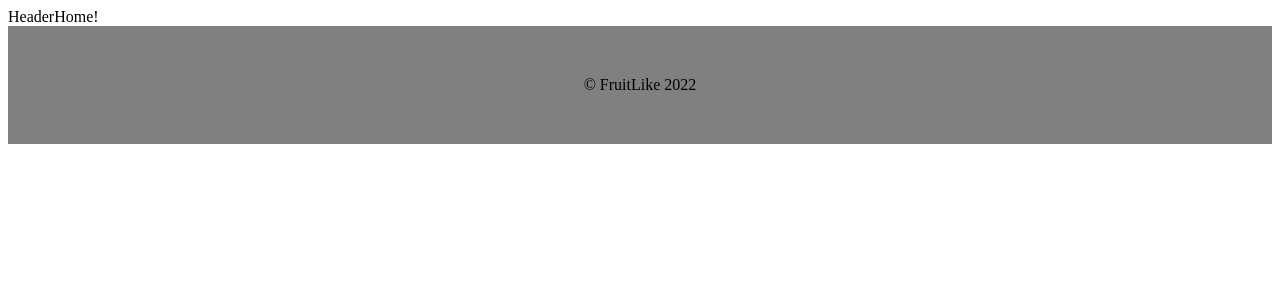
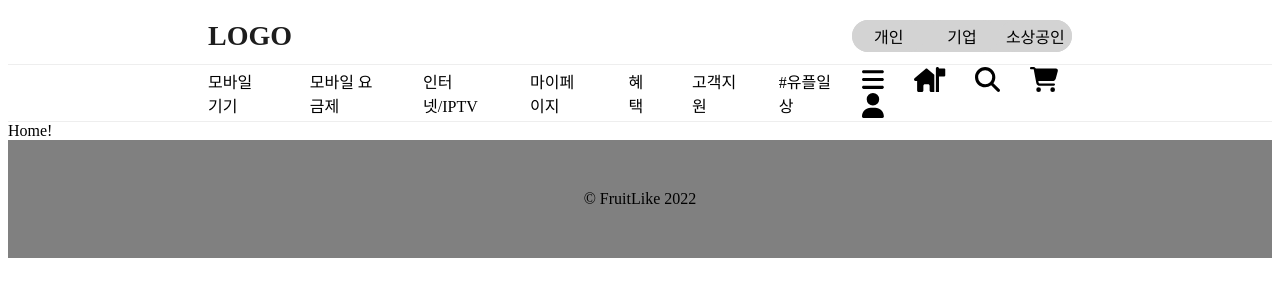
Before and after one commit to wjdgus1122/react_app, a React (Create React App) app: page / in a window 1280 px wide. Shown: the top 300 px of the page. Built offline with nearby package versions, Linux system fonts and the light colour scheme.

Commit message:
Header edit

```diff
--- a/src/components/Header.js
+++ b/src/components/Header.js
@@ -1,3 +1,112 @@
+import {
+  faBars,
+  faCartShopping,
+  faHouseFlag,
+  faMagnifyingGlass,
+  faUser,
+} from "@fortawesome/free-solid-svg-icons";
+import { FontAwesomeIcon } from "@fortawesome/react-fontawesome";
+import styled from "styled-components";
+
+const SHeader = styled.header`
+  width: 100%;
+`;
+const LogoWrap = styled.div`
+  width: 100%;
+  height: 57px;
+  padding: 5px 200px;
+  background-color: white;
+  display: flex;
+  justify-content: space-between;
+  align-items: center;
+  border-bottom: 1px solid #eee;
+`;
+const Logo = styled.div`
+  font-size: 28px;
+  font-weight: 900;
+  color: #1d1d1d;
+  cursor: pointer;
+`;
+const HeaderBtnWrap = styled.div`
+  width: 220px;
+  height: 32px;
+  background-color: lightgray;
+  border-radius: 20px;
+  display: flex;
+  justify-content: space-between;
+  align-items: center;
+`;
+const HeaderBtn = styled.div`
+  background-color: lightgray;
+  border-radius: 16px;
+  display: flex;
+  justify-content: center;
+  align-items: center;
+  width: 100%;
+  height: 100%;
+  cursor: pointer;
+  &:hover {
+    background-color: white;
+    box-shadow: 0 3px 6px rgb(0 0 0 / 10%);
+  }
+`;
+const MenuWrap = styled.div`
+  width: 100%;
+  height: 57px;
+  padding: 5px 200px;
+  background-color: white;
+  display: flex;
+  justify-content: space-between;
+  align-items: center;
+  border-bottom: 1px solid #eee;
+`;
+const TextMenu = styled.div`
+  display: flex;
+`;
+const Menu = styled.div`
+  padding-left: 40px;
+  cursor: pointer;
+  &:nth-child(1) {
+    padding-left: 0;
+  }
+`;
+const BtmMenu = styled.div`
+  svg {
+    font-size: 25px;
+    margin-left: 30px;
+    cursor: pointer;
+  }
+`;
+
 export const Header = () => {
-  return <>Header</>;
+  return (
+    <SHeader>
+      <LogoWrap>
+        <Logo>LOGO</Logo>
+        <HeaderBtnWrap>
+          <HeaderBtn>개인</HeaderBtn>
+          <HeaderBtn>기업</HeaderBtn>
+          <HeaderBtn>소상공인</HeaderBtn>
+        </HeaderBtnWrap>
+      </LogoWrap>
+      <MenuWrap>
+        <TextMenu>
+          <Menu>모바일 기기</Menu>
+          <Menu>모바일 요금제</Menu>
+          <Menu>인터넷/IPTV</Menu>
+          <Menu>마이페이지</Menu>
+          <Menu>혜택</Menu>
+          <Menu>고객지원</Menu>
+          <Menu>#유플일상</Menu>
+        </TextMenu>
+        <BtmMenu>
+          <FontAwesomeIcon icon={faBars} />
+          <FontAwesomeIcon icon={faHouseFlag} />
+          <FontAwesomeIcon icon={faMagnifyingGlass} />
+          <FontAwesomeIcon icon={faCartShopping} />
+          <FontAwesomeIcon icon={faUser} />
+        </BtmMenu>
+      </MenuWrap>
+    </SHeader>
+  );
 };
```
